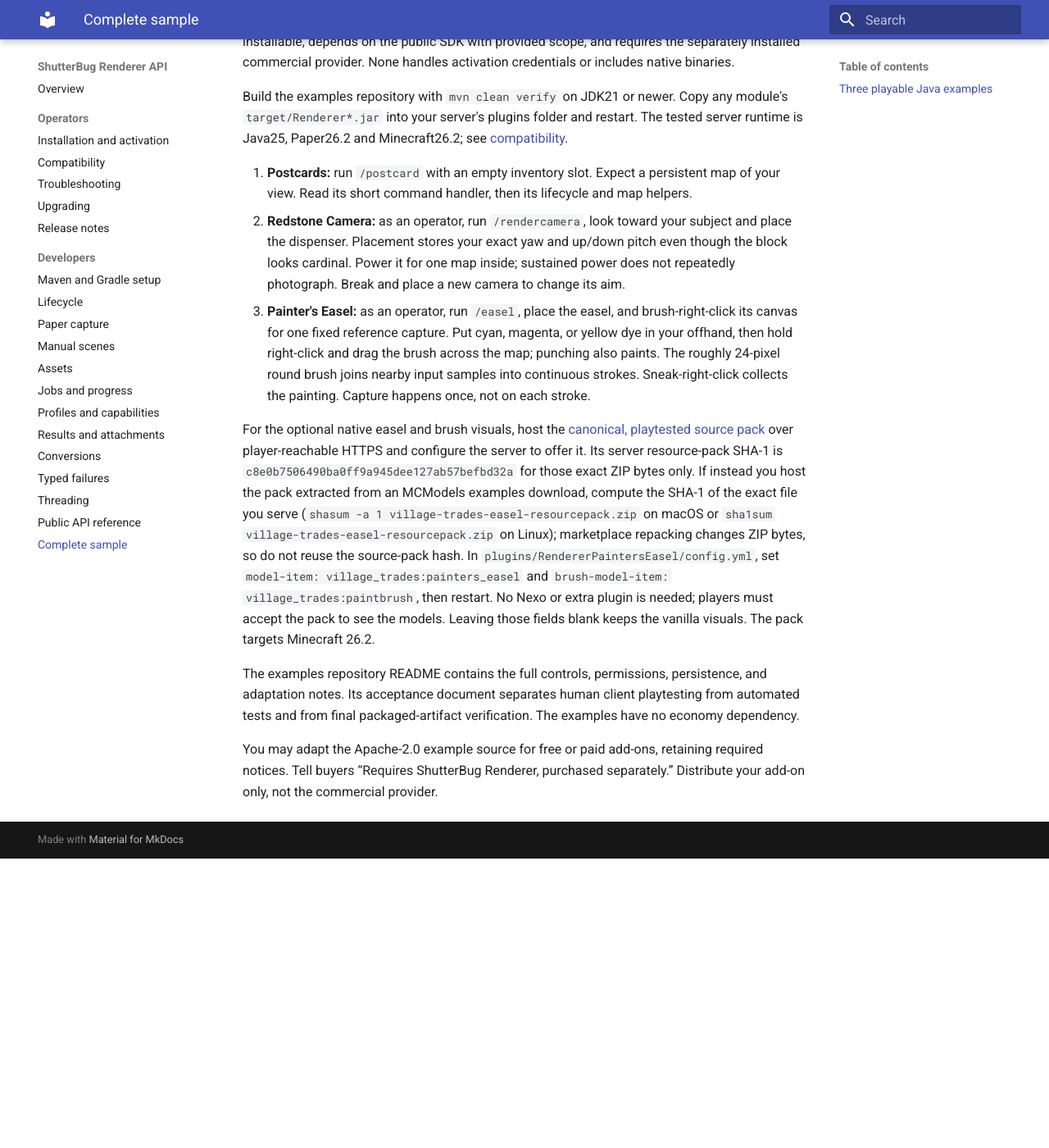
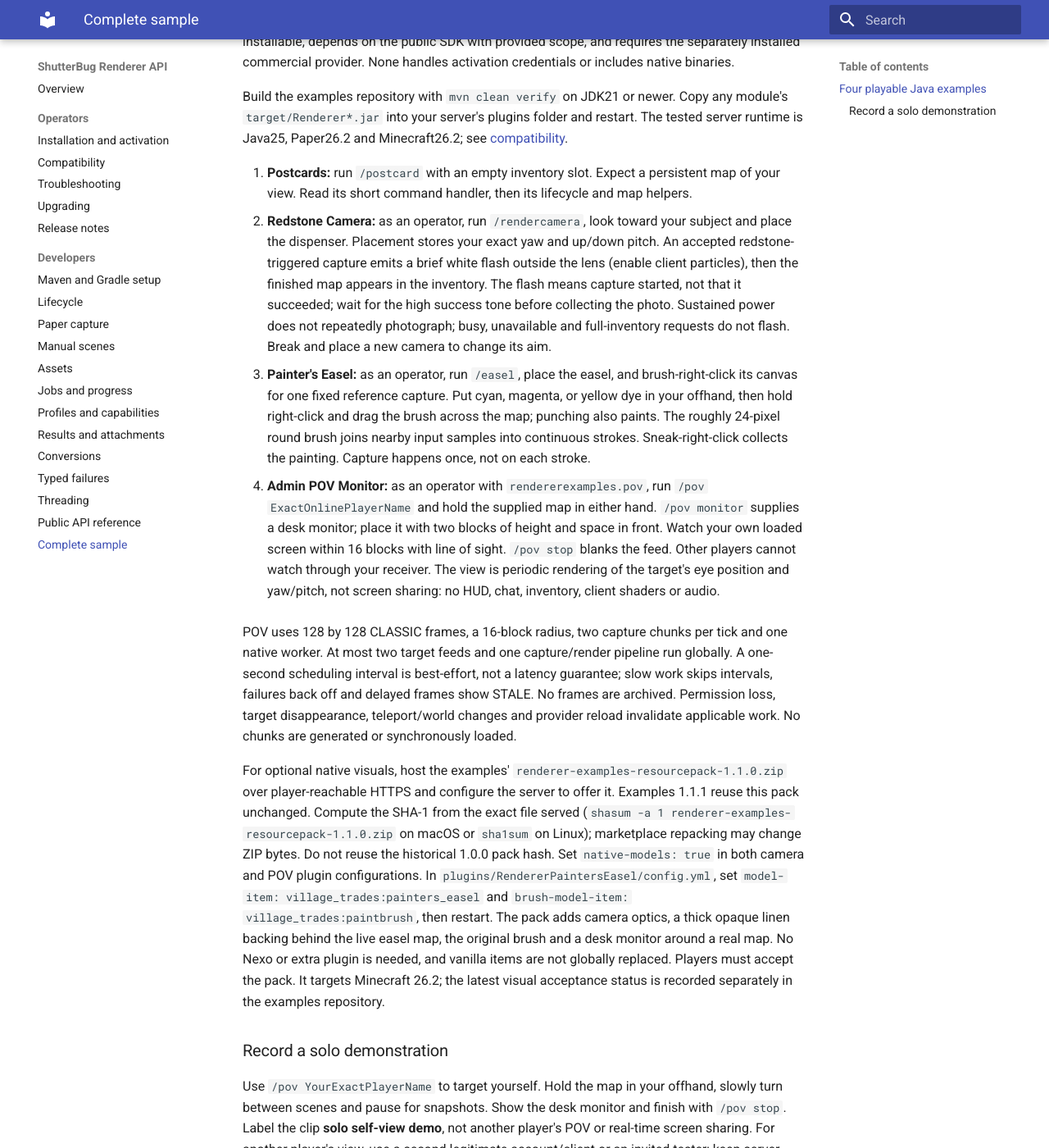
Before and after one commit to kernel-person/shutterbug-renderer-api, an MkDocs documentation site: the page built from docs/sample-walkthrough.md, in a window 1280 px wide and 1400 px high, scrolled down 892 px. Shown: the whole window at 82% size. Built offline with MkDocs 1.6.1 and Material for MkDocs 9.7.7, drawn with Linux system fonts in a browser that asks for light colours; before the commit the page ends 1939 px from its top, so only the background shows below that; some of the changed text lies outside the part shown.

Commit message:
docs: explain four example plugins and solo recording

```diff
--- a/docs/sample-walkthrough.md
+++ b/docs/sample-walkthrough.md
@@ -14,17 +14,27 @@
 
 Before adapting the sample, decide whether rendering is optional, bound your queues and retained output, preserve the [safe operator boundary](operator-guide.md), and keep provider-private packages out of your build.
 
-## Three playable Java examples
+## Four playable Java examples
 
 For smaller starting points, use [shutterbug-renderer-examples](https://github.com/kernel-person/shutterbug-renderer-examples). Each module is independently installable, depends on the public SDK with provided scope, and requires the separately installed commercial provider. None handles activation credentials or includes native binaries.
 
 Build the examples repository with `mvn clean verify` on JDK21 or newer. Copy any module's `target/Renderer*.jar` into your server's plugins folder and restart. The tested server runtime is Java25, Paper26.2 and Minecraft26.2; see [compatibility](compatibility.md).
 
 1. **Postcards:** run `/postcard` with an empty inventory slot. Expect a persistent map of your view. Read its short command handler, then its lifecycle and map helpers.
-2. **Redstone Camera:** as an operator, run `/rendercamera`, look toward your subject and place the dispenser. Placement stores your exact yaw and up/down pitch even though the block looks cardinal. Power it for one map inside; sustained power does not repeatedly photograph. Break and place a new camera to change its aim.
+2. **Redstone Camera:** as an operator, run `/rendercamera`, look toward your subject and place the dispenser. Placement stores your exact yaw and up/down pitch. An accepted redstone-triggered capture emits a brief white flash outside the lens (enable client particles), then the finished map appears in the inventory. The flash means capture started, not that it succeeded; wait for the high success tone before collecting the photo. Sustained power does not repeatedly photograph; busy, unavailable and full-inventory requests do not flash. Break and place a new camera to change its aim.
 3. **Painter's Easel:** as an operator, run `/easel`, place the easel, and brush-right-click its canvas for one fixed reference capture. Put cyan, magenta, or yellow dye in your offhand, then hold right-click and drag the brush across the map; punching also paints. The roughly 24-pixel round brush joins nearby input samples into continuous strokes. Sneak-right-click collects the painting. Capture happens once, not on each stroke.
 
-For the optional native easel and brush visuals, host the [canonical, playtested source pack](https://raw.githubusercontent.com/kernel-person/shutterbug-renderer-examples/2baab5d1b9488a43d85456e6b6c73446ed626eb2/resourcepacks/village-trades-easel-resourcepack.zip) over player-reachable HTTPS and configure the server to offer it. Its server resource-pack SHA-1 is `c8e0b7506490ba0ff9a945dee127ab57befbd32a` for those exact ZIP bytes only. If instead you host the pack extracted from an MCModels examples download, compute the SHA-1 of the exact file you serve (`shasum -a 1 village-trades-easel-resourcepack.zip` on macOS or `sha1sum village-trades-easel-resourcepack.zip` on Linux); marketplace repacking changes ZIP bytes, so do not reuse the source-pack hash. In `plugins/RendererPaintersEasel/config.yml`, set `model-item: village_trades:painters_easel` and `brush-model-item: village_trades:paintbrush`, then restart. No Nexo or extra plugin is needed; players must accept the pack to see the models. Leaving those fields blank keeps the vanilla visuals. The pack targets Minecraft 26.2.
+4. **Admin POV Monitor:** as an operator with `rendererexamples.pov`, run `/pov ExactOnlinePlayerName` and hold the supplied map in either hand. `/pov monitor` supplies a desk monitor; place it with two blocks of height and space in front. Watch your own loaded screen within 16 blocks with line of sight. `/pov stop` blanks the feed. Other players cannot watch through your receiver. The view is periodic rendering of the target's eye position and yaw/pitch, not screen sharing: no HUD, chat, inventory, client shaders or audio.
+
+POV uses 128 by 128 CLASSIC frames, a 16-block radius, two capture chunks per tick and one native worker. At most two target feeds and one capture/render pipeline run globally. A one-second scheduling interval is best-effort, not a latency guarantee; slow work skips intervals, failures back off and delayed frames show STALE. No frames are archived. Permission loss, target disappearance, teleport/world changes and provider reload invalidate applicable work. No chunks are generated or synchronously loaded.
+
+For optional native visuals, host the examples' `renderer-examples-resourcepack-1.1.0.zip` over player-reachable HTTPS and configure the server to offer it. Examples 1.1.1 reuse this pack unchanged. Compute the SHA-1 from the exact file served (`shasum -a 1 renderer-examples-resourcepack-1.1.0.zip` on macOS or `sha1sum` on Linux); marketplace repacking may change ZIP bytes. Do not reuse the historical 1.0.0 pack hash. Set `native-models: true` in both camera and POV plugin configurations. In `plugins/RendererPaintersEasel/config.yml`, set `model-item: village_trades:painters_easel` and `brush-model-item: village_trades:paintbrush`, then restart. The pack adds camera optics, a thick opaque linen backing behind the live easel map, the original brush and a desk monitor around a real map. No Nexo or extra plugin is needed, and vanilla items are not globally replaced. Players must accept the pack. It targets Minecraft 26.2; the latest visual acceptance status is recorded separately in the examples repository.
+
+### Record a solo demonstration
+
+Use `/pov YourExactPlayerName` to target yourself. Hold the map in your offhand, slowly turn between scenes and pause for snapshots. Show the desk monitor and finish with `/pov stop`. Label the clip **solo self-view demo**, not another player's POV or real-time screen sharing. For another player's view, use a second legitimate account/client or an invited tester; keep server authentication enabled. A solo clip does not establish multi-user privacy or measured rendering latency.
+
+The [recording guide](https://github.com/kernel-person/shutterbug-renderer-examples/blob/main/docs/recording-guide.md) includes shot lists for painting, camera flash/photo pickup and POV. Final examples acceptance and the separate marketplace buyer-activation gate must pass before treating the product as sales-ready.
 
 The examples repository README contains the full controls, permissions, persistence, and adaptation notes. Its acceptance document separates human client playtesting from automated tests and from final packaged-artifact verification. The examples have no economy dependency.
 
--- a/publication-manifest.json
+++ b/publication-manifest.json
@@ -21,14 +21,14 @@
     "docs/fixtures/OptionalRendererRuntime.java": "91b0208be29d2900a8efa152f2636fe7ead99bb327d180041820a0efbc41df2c",
     "docs/fixtures/RecoveryExample.java": "0d5f1f936aa739db31cef3cfb8f05e83d740055faab723c5f3a143e10f02b77c",
     "docs/fixtures/ResultInspectionExample.java": "2208106a34e27a8b6fdc3c959f531552b96e4fe63619fde4d408d004a154aa4e",
-    "docs/index.md": "58bc557d1e0e364cb195445480407d1ef7c548b59156d7a160b59f6460b87667",
+    "docs/index.md": "90efa644ca54f493053563afdbbefe04af61d136cf448e01a46ded4cbbf0a721",
     "docs/jobs.md": "9780d752d749ef27de44058b7e8ba875c2b21841f25ed44c9b47295b1795d69b",
     "docs/lifecycle.md": "b465d07237053401d585590582b3712517484389ed39e8fbb6d6d7f575f52a4a",
     "docs/manual-scenes.md": "d15d15b8ab840fc96a44f191809af5d84c994dd432dae3fceace47473fe1133b",
     "docs/operator-guide.md": "1fbe6d9f9ab590226b46a8690d3bfb4ff09d550c4209166d111c662d697d824b",
     "docs/profiles.md": "3450d091fb99f7fd987668f814b719d9dbd1b6a4f53e538f1f49d4b2b14872d4",
     "docs/release-notes.md": "14cab926a08ec1bfa000b5285c415620dade10cd588984100d739395cf941ed9",
-    "docs/sample-walkthrough.md": "236387f4e0cc4471c9bcf96712dd55e3796e07021bb02e81098b80f4f7f9c095",
+    "docs/sample-walkthrough.md": "09422c51612fa5207b28cce5cc5d44db09722c3bad193273508d93bb28f81c99",
     "docs/setup.md": "9f9bc6fcc38ae9c8d6ff2e527b9b2b3206a61c73018d911a1fda6278d5428e35",
     "docs/threading.md": "18cd11fa06644658afb9085f31828dfd36f3d13925ecf78cbe4d770ccaec7de7",
     "docs/troubleshooting.md": "a573c9796cb5993256219441119fe44f98d0f094789bc2811bb3151cbd104ec3",
```
Also changed, not shown: docs/index.md (+1 -1 lines), 1 other file.
